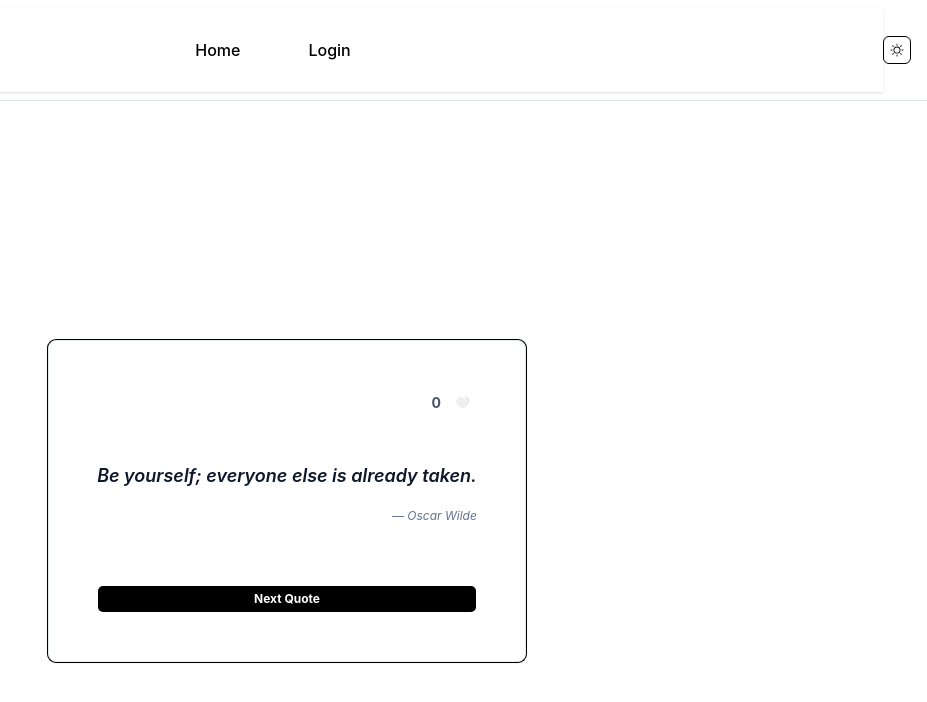
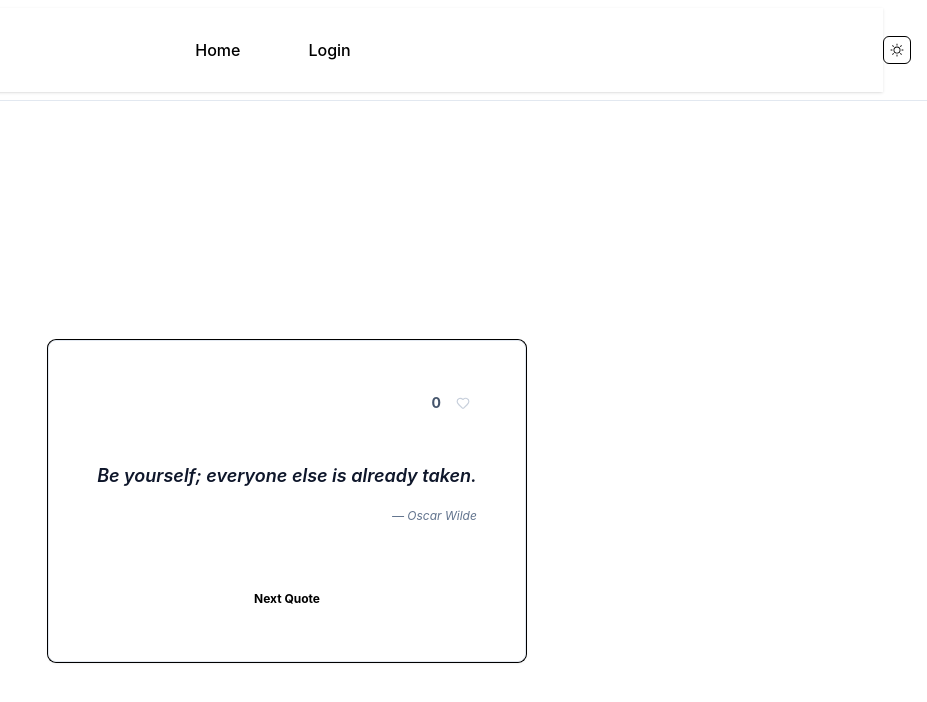
Before and after one commit to mugeylmz7/Random-Quotes, a Next.js app: page / in a window 1280 px wide. Shown: the top 702 px of the page, without its empty margins (353-1280 px from the left). Built offline with nearby package versions, Linux system fonts and the light colour scheme; no server answers.

Commit message:
feat: add lucide-react for icons, refactor quote liking logic, and implement proxy middleware

```diff
--- a/package.json
+++ b/package.json
@@ -15,6 +15,7 @@
     "@phosphor-icons/react": "^2.1.10",
     "class-variance-authority": "^0.7.1",
     "clsx": "^2.1.1",
+    "lucide-react": "^1.14.0",
     "next": "16.2.2",
     "next-themes": "^0.4.6",
     "radix-ui": "^1.4.3",
@@ -26,7 +27,7 @@
   "devDependencies": {
     "@tailwindcss/postcss": "^4",
     "@types/node": "^25.6.0",
-    "@types/react": "^19.2.14",
+    "@types/react": "19.2.14",
     "autoprefixer": "^10.5.0",
     "babel-plugin-react-compiler": "1.0.0",
     "eslint": "^9",
--- a/src/app/(protected)/layout.tsx
+++ b/src/app/(protected)/layout.tsx
@@ -3,7 +3,7 @@ import { redirect, RedirectType } from "next/navigation";
 
 export default async function ProtectedLayout({ children }) {
   const session = await auth0.getSession();
-  const { user, error, loading } = await auth0.getSession();
+  const { user, error, loading } = session;
 
   if (!session) redirect("/auth/login", RedirectType.replace);
 
--- a/src/app/QuoteCard.tsx
+++ b/src/app/QuoteCard.tsx
@@ -3,10 +3,10 @@ import { Card, CardContent } from "@/components/ui/card";
 import { H3 } from "@/components/typography/H3";
 import { Quote } from "@/app/QuotesContext";
 import { useUser } from "@auth0/nextjs-auth0/client";
+import { Heart } from "lucide-react";
 
 interface QuoteCardProps {
-  currentQuote: Quote;
-  isLiked: boolean;
+  currentQuote: Quote
   handleLikeQuote: (quote: Quote) => void;
   handleUnlikeQuote: (quote: Quote) => void;
   handleNextQuote: () => void;
@@ -17,9 +17,10 @@ export function QuoteCard({
   handleUnlikeQuote,
   handleLikeQuote,
   currentQuote,
-  isLiked,
 }: QuoteCardProps) {
   const { user } = useUser();
+
+  const isLiked = currentQuote.likedBy?.includes(user?.sub as string);
 
   return (
     <Card
@@ -42,7 +43,11 @@ export function QuoteCard({
             }
             className="transition-transform active:scale-125"
           >
-            {isLiked ? "❤️" : "🤍"}
+            {isLiked ? (
+              <Heart className="fill-red-500 text-red-500" />
+            ) : (
+              <Heart className="text-slate-400" />
+            )}
           </Button>
         </div>
         <div className="min-h-[120px] flex flex-col justify-center">
@@ -56,7 +61,8 @@ export function QuoteCard({
         <div className="mt-8">
           <Button
             onClick={handleNextQuote}
-            className="w-full font-bold bg-black text-white"
+            variant="default"
+            className="w-full font-bold"
           >
             Next Quote
           </Button>
--- a/src/app/QuotesContext.tsx
+++ b/src/app/QuotesContext.tsx
@@ -1,6 +1,6 @@
 "use client";
 
-import { createContext, useState, useEffect, ReactNode } from "react";
+import { createContext, useState, useEffect, ReactNode, useMemo } from "react";
 import { quotes as initialQuotes } from "@/quotes";
 import { getRandomNumber } from "@/utils/helper-functions";
 import { useUser } from "@auth0/nextjs-auth0/client";
@@ -10,7 +10,6 @@ export interface Quote {
   quote: string;
   author: string;
   likeCount: number;
-  isLiked?: boolean;
   likedBy?: string[]; // Beğenen kullanıcıların ID'lerini tutacak dizi (isteğe bağlı)
 }
 
@@ -33,80 +32,46 @@ interface QuotesProviderProps {
 
 // Depoya verileri koyacak ve dağıtacak Provider (Sağlayıcı) bileşenimiz
 export function QuotesProvider({ children }: QuotesProviderProps) {
+  const { user } = useUser();
+
   // --- VERİLER ---
 
   const [quotes, setQuotes] = useState<Quote[]>(() =>
-    initialQuotes.map((q) => ({ ...q, isLiked: false })),
+    initialQuotes.map((q) => ({ ...q})),
   );
 
   const [quoteIndex, setQuoteIndex] = useState<number>(0); // Aktif sözün sırası (Başlangıç değeri 0)
 
-  const [likedQuotes, setLikedQuotes] = useState<Quote[]>(() => {
-    //  Beğenilen sözler listesi için state oluşturuyoruz ve başlangıçta localStorage'dan veriyi çekiyoruz
-    const savedLikedQuotes = localStorage.getItem("likedQuotes");
-    //  Eğer veri varsa, metni tekrar objeye (parse) dönüştürüp döndürüyoruz, yoksa boş bir dizi döndürüyoruz:
-    return savedLikedQuotes ? JSON.parse(savedLikedQuotes) : [];
-  });
+  const likedQuotes = useMemo(() => {
+    return quotes.filter((q) => q.likedBy?.includes(user?.sub as string));
+  }, [quotes, user?.sub]);
 
-  const { user } = useUser();
 
-  useEffect(() => {
-    localStorage.setItem("likedQuotes", JSON.stringify(likedQuotes));
-  }, [likedQuotes]); // likedQuotes her değiştiğinde güncellenmiş listeyi localStorage'a kaydediyoruz
-
-  // ANA LİSTEYİ SENKRONİZE ETME: likedQuotes değiştiğinde, ana quotes listesindeki ilgili sözün isLiked durumunu güncelliyoruz. Böylece hangi sözlerin beğenildiği her zaman doğru şekilde gösterilir.
-  useEffect(() => {
-    setQuotes((prevQuotes) =>
-      prevQuotes.map((q) => {
-        const isAlreadyLiked = likedQuotes.some((l) => l.id === q.id);
-        return {
-          ...q,
-          isLiked: isAlreadyLiked,
-          // Eğer beğenilmişse en az 1 göster, değilse 0 (veya orijinal sayı)
-          likeCount: isAlreadyLiked
-            ? q.likeCount > 0
-              ? q.likeCount
-              : 1
-            : q.likeCount,
-        };
-      }),
-    );
-  }, [likedQuotes]); // likedQuotes her değiştiğinde ana quotes listesini güncelleyerek hangi sözlerin beğenildiğini işaretliyoruz
 
   // --- FONKSİYONLAR ---
   function handleLikeQuote(quote: Quote) {
-    // Beğenilen sözü likedQuotes listesine ekliyoruz
-    const isAlreadyLiked = likedQuotes.find((q) => q.id === quote.id);
+    if (!user?.sub) return;
 
-    if (!isAlreadyLiked) {
-      const updatedLikedBy = [...(quote.likedBy || []), user?.sub].filter(
-        Boolean,
-      ) as string[];
-      setLikedQuotes([
-        ...likedQuotes,
-        { ...quote, isLiked: true, likedBy: updatedLikedBy },
-      ]);
+    const alreadyLikedByCurrentUser = quote.likedBy?.includes(user.sub);
+    if (alreadyLikedByCurrentUser) return;
 
-      // Ana quotes listesindeki likeCount'u artır
     setQuotes((prevQuotes) =>
       prevQuotes.map((q) =>
-          // Sadece ID'si eşleşen sözün sayısını artır, diğerlerini olduğu gibi bırak
         q.id === quote.id
           ? {
               ...q,
+              likedBy: [...(q.likedBy || []), user.sub as string],
               likeCount: q.likeCount + 1,
-                isLiked: true,
-                likedBy: [...(q.likedBy || []), user?.sub],
             }
           : q,
       ),
     );
   }
-  }
+
 
   function handleUnlikeQuote(quote: Quote) {
-    // 1. Favori listesinden çıkar
-    setLikedQuotes(likedQuotes.filter((q) => q.id !== quote.id));
+
+    if (!user?.sub) return;
 
     // 2. Ana listedeki beğeni sayısını 1 azalt
     setQuotes((prevQuotes) =>
@@ -115,7 +80,6 @@ export function QuotesProvider({ children }: QuotesProviderProps) {
           ? {
               ...q,
               likeCount: Math.max(0, q.likeCount - 1),
-              isLiked: false,
               likedBy: q.likedBy?.filter((id) => id !== user?.sub),
             }
           : q,
--- a/src/app/page.tsx
+++ b/src/app/page.tsx
@@ -10,17 +10,13 @@ export default function Home() {
     quoteIndex,
     handleLikeQuote,
     handleUnlikeQuote,
-    likedQuotes,
     handleNextQuote,
   } = useContext(QuotesContext);
 
-  // 1. Veri güvenliği: Eğer quotes henüz yüklenmediyse hata vermesini engelle
+  // Veri güvenliği: Eğer quotes henüz yüklenmediyse hata vermesini engelle
   if (!quotes || quotes.length === 0) return <p>Loading...</p>;
 
   const currentQuote = quotes[quoteIndex];
-
-  // 2. Beğeni durumunu doğrudan objeden oku
-  const isLiked = currentQuote.isLiked;
 
   return (
     <main className="dark:bg-slate-900 min-h-screen flex items-center justify-center p-4">
@@ -29,7 +25,6 @@ export default function Home() {
         handleUnlikeQuote={handleUnlikeQuote}
         handleLikeQuote={handleLikeQuote}
         currentQuote={currentQuote}
-        isLiked={isLiked}
       />
     </main>
   );
--- a/src/middleware.ts
+++ /dev/null
@@ -1,13 +0,0 @@
-import type { NextRequest } from 'next/server';
-import { auth0 } from '@/lib/auth0';
-
-export async function middleware(request: NextRequest) {
-  return await auth0.middleware(request);
-}
-
-export const config = {
-  matcher: [
-    // Bu kısım, Next.js'in arka plan dosyaları hariç tüm sayfalarda Auth0'ın çalışmasını sağlar
-    '/((?!_next/static|_next/image|favicon.ico|sitemap.xml|robots.txt).*)',
-  ],
-};
--- /dev/null
+++ b/src/proxy.ts
@@ -0,0 +1,14 @@
+
+import { auth0 } from "./lib/auth0";
+
+export async function proxy(request) {
+  const authResponse = await auth0.middleware(request);
+
+  return authResponse;
+}
+
+export const config = {
+  matcher: [
+    "/((?!_next/static|_next/image|favicon.ico|sitemap.xml|robots.txt).*)",
+  ],
+};
```
Also changed, not shown: 1 other file (tests, documents, lock files or other folders). Lines whose indentation alone changed are shown as unchanged.
